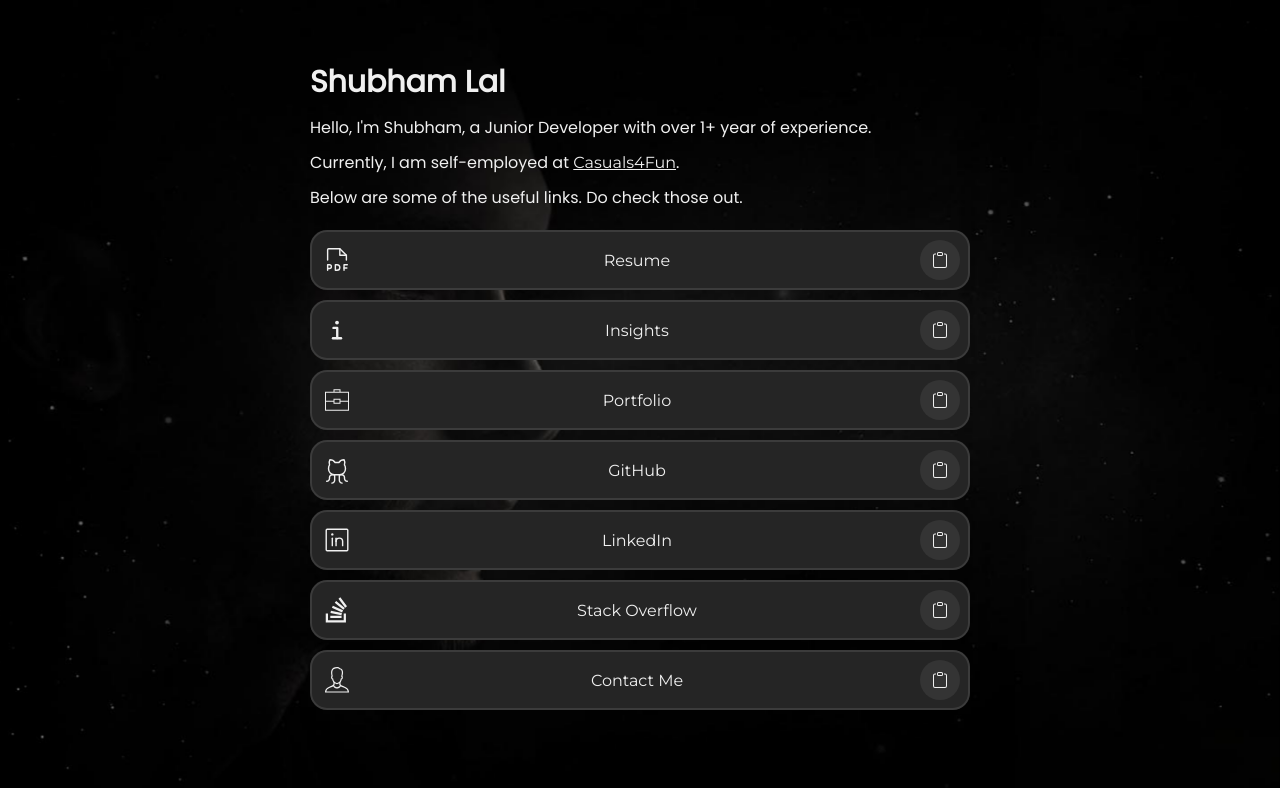
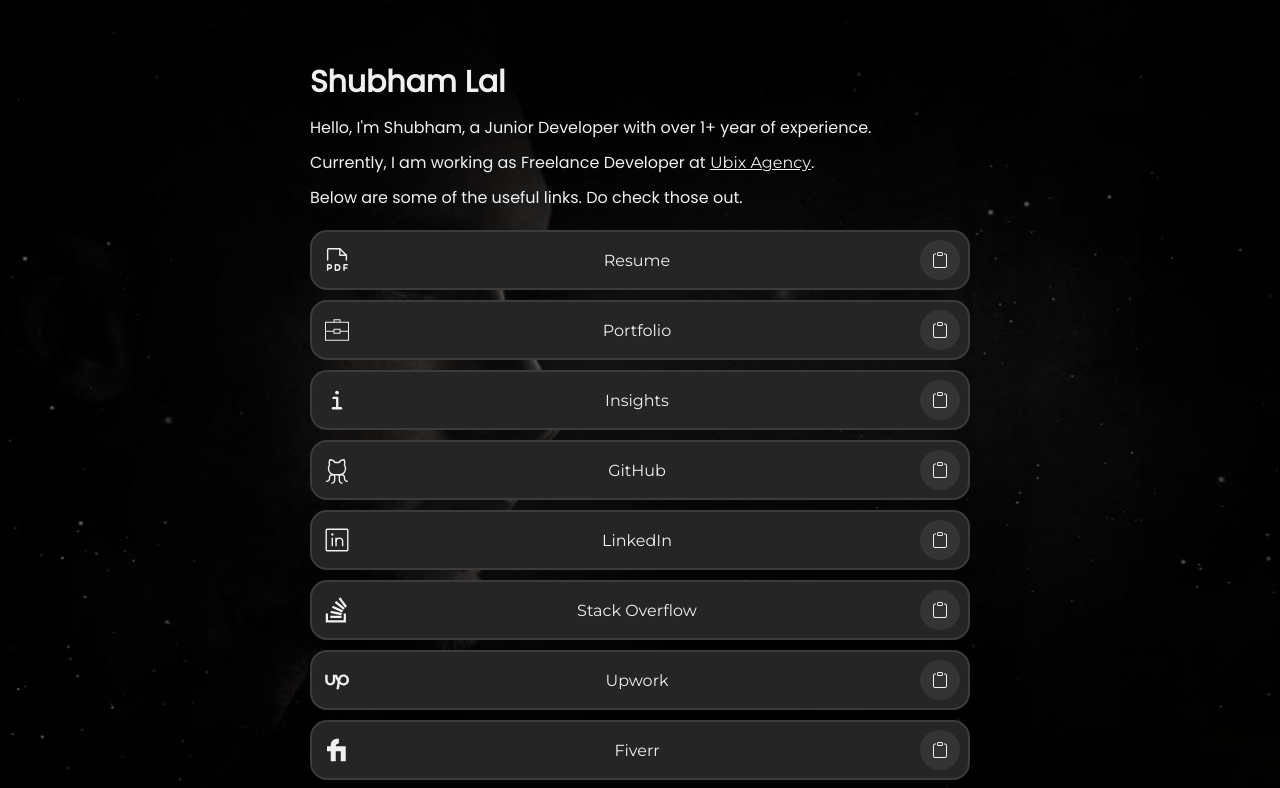
Before and after one commit to Shubham-Lal/Links, a React (Vite) app: page / in a window 1280 px wide. Shown: the top 788 px of the page. Built offline with nearby package versions, Linux system fonts and the light colour scheme.

Commit message:
add links

```diff
--- a/src/App.css
+++ b/src/App.css
@@ -38,7 +38,7 @@
   width: 100%;
   max-width: 680px;
   margin: 0 auto;
-  padding: 50px 10px 0 10px;
+  padding: 50px 10px;
   overflow-x: hidden;
   overflow-y: auto;
 }
--- a/src/App.jsx
+++ b/src/App.jsx
@@ -24,7 +24,7 @@
 
         <p className="about">
           <span>Hello, I&apos;m Shubham, a Junior Developer with over 1+ year of experience.</span>
-          <span>Currently, I am self-employed at <a href="https://github.com/Casuals4Fun" target="_blank" rel="noreferrer">Casuals4Fun</a>.</span>
+          <span>Currently, I am working as Freelance Developer at <a href="https://ubix.agency" target="_blank" rel="noreferrer">Ubix Agency</a>.</span>
           <span>Below are some of the useful links. Do check those out.</span>
         </p>
 
--- a/src/Links.jsx
+++ b/src/Links.jsx
@@ -1,7 +1,7 @@
 export const linksData = [
     {
         title: "Resume",
-        link: "https://shubham.ubix.agency/Resume-Shubham_Lal.pdf",
+        link: "/Resume-Shubham_Lal.pdf",
         icon: (
             <svg xmlns="http://www.w3.org/2000/svg" viewBox="0 0 256 256">
                 <rect width="100%" height="100%" fill="none" />
@@ -21,19 +21,6 @@
         )
     },
     {
-        title: "Insights",
-        link: "https://shubhamlal.vercel.app",
-        icon: (
-            <svg xmlns="http://www.w3.org/2000/svg" width="100%" height="100%" viewBox="0 0 512 512">
-                <polyline points="196 220 260 220 260 392"
-                    style={{ fill: "none", stroke: "currentcolor", strokeLinecap: "round", strokeLinejoin: "round", strokeWidth: "40px" }} />
-                <line x1="187" y1="396" x2="325" y2="396"
-                    style={{ fill: "none", stroke: "currentcolor", strokeLinecap: "round", strokeMiterlimit: 10, strokeWidth: "40px" }} />
-                <path fill="currentColor" d="M256,160a32,32,0,1,1,32-32A32,32,0,0,1,256,160Z" />
-            </svg>
-        )
-    },
-    {
         title: "Portfolio",
         link: "https://shubhamlal.pages.dev",
         icon: (
@@ -44,6 +31,19 @@
                     <g id="icomoon-ignore"> </g>
                     <path d="M19.732 7.203v-2.666h-7.464v2.666h-9.063v20.259h25.59v-20.259h-9.063zM13.334 5.604h5.331v1.599h-5.331v-1.599zM12.268 8.27h15.461v8.53h-7.997v-2.133h-7.464v2.133h-7.997v-8.53h7.997zM18.666 15.733v3.199h-5.331v-3.199h5.331zM4.271 26.396v-8.53h7.997v2.133h7.464v-2.133h7.997v8.53h-23.457z" fill="currentColor"> </path>
                 </g>
+            </svg>
+        )
+    },
+    {
+        title: "Insights",
+        link: "https://shubhamlal.vercel.app",
+        icon: (
+            <svg xmlns="http://www.w3.org/2000/svg" width="100%" height="100%" viewBox="0 0 512 512">
+                <polyline points="196 220 260 220 260 392"
+                    style={{ fill: "none", stroke: "currentcolor", strokeLinecap: "round", strokeLinejoin: "round", strokeWidth: "40px" }} />
+                <line x1="187" y1="396" x2="325" y2="396"
+                    style={{ fill: "none", stroke: "currentcolor", strokeLinecap: "round", strokeMiterlimit: 10, strokeWidth: "40px" }} />
+                <path fill="currentColor" d="M256,160a32,32,0,1,1,32-32A32,32,0,0,1,256,160Z" />
             </svg>
         )
     },
@@ -102,6 +102,33 @@
         )
     },
     {
+        title: "Upwork",
+        link: "https://www.upwork.com/freelancers/~013bd622da98c11a7f",
+        icon: (
+            <svg viewBox=".26 -.21 500 500" width="100%" height="100%" xmlns="http://www.w3.org/2000/svg">
+                <path d="m359.92 303.51c-31.11 0-51.69-24.01-57.45-33.35 7.36-59.01 28.93-77.61 57.45-77.61 28.18 0 50.13 22.53 50.13 55.48s-21.95 55.48-50.13 55.48m0-147.18c-50.71 0-79.13 33.07-87.25 67.12-9.24-17.34-16.04-40.54-21.4-62.1h-70.09v87.24c0 31.7-14.38 55.07-42.59 55.07s-44.37-23.37-44.37-55.06l.3-87.25h-40.4v87.24c0 25.47 8.26 48.56 23.26 65.04 15.48 16.98 36.64 25.95 61.19 25.95 48.78 0 82.81-37.41 82.81-90.96v-58.62c5.14 19.29 17.2 56.39 40.41 88.92l-21.68 123.44h41.08l14.31-87.52c4.7 3.89 9.68 7.41 14.9 10.55a90.604 90.604 0 0 0 45.69 14.09h.08c1.21 0 2.44.07 3.69.07 50.29 0 90.34-38.94 90.34-91.43.01-52.52-40-91.79-90.28-91.79" fill="currentColor" />
+            </svg>
+        ),
+    },
+    {
+        title: "Fiverr",
+        link: "https://www.fiverr.com/lal_shubham",
+        icon: (
+            <svg xmlns="http://www.w3.org/2000/svg" width="100%" height="100%" fill="none" viewBox="0 0 24 24" id="fiverr">
+                <path fill="currentColor" stroke-linejoin="round" d="M11 21H7V13H4V9H7V8C7 5.23858 9.23858 3 12 3H13.5V6.28571C13.5 6.6802 13.1802 7 12.7857 7C11.7995 7 11 7.79949 11 8.78571V9H19V21H15V13H11V21Z"></path>
+            </svg>
+        ),
+    },
+    {
+        title: "Freelancer",
+        link: "https://www.freelancer.in/u/lalshubham",
+        icon: (
+            <svg viewBox="-0.23 0 97.266 72.333" xmlns="http://www.w3.org/2000/svg" width="100%" height="100%">
+                <path d="M56.897 0l6.624 9.29L97.036 0M22.075 72.333l18.13-17.725-10.912-11.71M54.152 0l-9.69 8.738 16.298.608M16.482 0l3.48 7.133 19.18 1.195M26.75 36.986l14.17-26.434L-.23 8.328M28.4 38.662L41.785 53.04 56.55 38.567l4.582-26.957-17.993-.918" fill="currentColor" />
+            </svg>
+        ),
+    },
+    {
         title: "Contact Me",
         link: "https://shubhamlal.pages.dev/contact",
         icon: (
```
